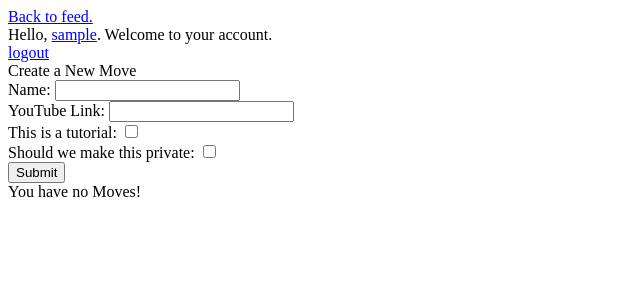
After one commit to marcusshepp/got_moves, a Django app: a page that uses templates/base.html in a window 1280 px wide. The commit adds this page. Shown: the top 300 px of the page, without its empty margins (0-640 px from the left). Run offline with Django 3.2, Linux system fonts and the light colour scheme; the visitor is signed in with stand-in values (Sample User, id 1); data comes from the database, SQL or seed files in the repository; data that the repository does not hold is empty.

Commit message:
feed + profile

```diff
--- a/accounts/views.py
+++ b/accounts/views.py
@@ -27,7 +27,7 @@ class Login(View):
                 if user.is_active:
                     login(request, user)
                     user.is_authenticated = True
-                    return redirect(reverse_lazy("main"))
+                    return redirect(reverse_lazy("feed"))
             else: data["invalid"] = True
         else: data["invalid"] = True
         data["form"] = LoginForm
@@ -46,7 +46,7 @@ class Registeration(View):
         context = dict()
         if form.is_valid:
             form.save()
-            return redirect(reverse_lazy("main"))
+            return redirect(reverse_lazy("feed"))
         else:
             context["invalid"] = True
             return render(request, "accounts/login.html", context)
--- a/got_moves/urls.py
+++ b/got_moves/urls.py
@@ -15,9 +15,11 @@ Including another URLconf
 """
 from django.conf.urls import url
 from django.contrib import admin
+from django.contrib.auth.views import logout_then_login
 
 from main.views import (
-    foo,
+    feed,
+    profile,
     delete,
 )
 
@@ -27,11 +29,13 @@ from accounts.views import (
 )
 
 urlpatterns = [
-    url(r'^admin/', admin.site.urls),
-    url(r'^$', foo, name="main"),
+    url(r'^foo/', admin.site.urls),
+    url(r'^$', feed, name="feed"),
+    url(r'^profile/(?:(?P<username>\w+)/)$', profile, name="profile"),
     url(r'^delete/(?P<id>[0-9]+)/$', delete, name="delete"),
 
     # account
     url(r'^login/$', Login.as_view(), name="login"),
+    url(r'^logout/$', logout_then_login, name="logout"),
     url(r'^register/$', Registeration.as_view(), name="register"),
 ]
--- a/main/models.py
+++ b/main/models.py
@@ -13,7 +13,9 @@ class HasAUser(models.Model):
 
 class Move(HasAUser):
     name = models.CharField(max_length=50, blank=False, null=False)
-    youtube_link = models.CharField(max_length=1000, blank=True)
+    tutorial = models.BooleanField(default=False)
+    private = models.BooleanField(default=False)
+    youtube_link = models.CharField(max_length=1000, blank=True, unique=True)
     rating = models.IntegerField(null=True, blank=True)
     comments = models.ManyToManyField("Comment")
     def __unicode__(self):
--- a/main/views.py
+++ b/main/views.py
@@ -1,4 +1,5 @@
 from django.shortcuts import render, redirect
+from django.contrib.auth.models import User
 
 from .forms import (
     MoveForm,
@@ -9,27 +10,48 @@ from .models import (
     Comment,
 )
 
+def feed(request):
+    if request.user.is_anonymous():
+        return redirect("/login/")
+    data = dict()
+    data["moves"] = Move.objects.filter(private=False)
+    for move in data["moves"]:
+        print move.tutorial
+    return render(request, "main/feed.html", data)
 
-def foo(request):
+def profile(request, *args, **kwargs):
+    if request.user.is_anonymous():
+        return redirect("/login/")
     data = dict()
+    username = kwargs.get("username", None)
+    user_who_owns_account = User.objects.get(username=username)
+    data["user_who_owns_account"] = user_who_owns_account
+    data["owner_viewing"] = request.user.username == username
     if request.method == "GET":
         data["move_form"] = MoveForm
     else:
         move_form_data = dict()
         move_form_data["name"] = request.POST.get("name", None)
         move_form_data["youtube_link"] = request.POST.get("youtube_link", None)
+        tutorial = request.POST.get("tutorial", None)
+        if tutorial: move_form_data["tutorial"] = True
+        else: move_form_data["tutorial"] = False
+        private = request.POST.get("private", None)
+        if private: move_form_data["private"] = True
+        else: move_form_data["private"] = False
         move_form_data["user"] = request.user.id
         move_form = MoveForm(move_form_data)
         if move_form.is_valid():
             move_form.save()
-    data["moves"] = Move.objects.all()
+    if data["owner_viewing"]:
+        data["moves"] = Move.objects.filter(user=user_who_owns_account.id)
+    else: data["moves"] = Move.objects.filter(user=user_who_owns_account.id, private=False)
     print data["moves"]
-    return render(request, "base.html", data)
+    return render(request, "main/account.html", data)
 
 def delete(request, *args, **kwargs):
     data = dict()
     move_id = kwargs["id"]
-    print move_id
     Move.objects.get(id=move_id).delete()
     data["moves"] = Move.objects.all()
     return redirect("/")
--- a/templates/base.html
+++ b/templates/base.html
@@ -6,22 +6,6 @@
     </head>
     <body>
         {% block body %}
-        <form class="" action="" method="POST">
-            {% csrf_token %}
-            <div class="">
-                <label for="name">Name: </label>
-                <input type="text" name="name" value="" />
-            </div>
-            <div class="">
-                <label for="youtube_link">YouTube Link: </label>
-                <input type="text" name="youtube_link" value="" />
-            </div>
-            <input type="submit" value="Submit" />
-        </form>
-        {% for move in moves %}
-            <h4>{{ move.name }}</h4><a href="/delete/{{move.id}}">Delete</a>
-            <iframe width="560" height="315" src="https://www.youtube.com/embed/{{ move.youtube_link }}" frameborder="0" allowfullscreen></iframe>
-        {% endfor %}
         {% endblock body %}
     </body>
 </html>
--- /dev/null
+++ b/templates/main/account.html
@@ -0,0 +1,57 @@
+{% extends 'base.html' %}
+{% block body %}
+<a href="{% url 'feed' %}">Back to feed.</a>
+<div>
+    Hello, <a href="{% url 'profile' username=user.username %}">{{ user.username }}</a>.
+    {% if owner_viewing %}
+    Welcome to your account.
+    {% else %}
+    Welcome to {{user_who_owns_account}}'s profile.
+    {% endif %}
+</div>
+<a href="/logout/">logout</a>
+<div class="">Create a New Move</div>
+{% if owner_viewing %}
+    <form class="" action="" method="POST">
+        {% csrf_token %}
+        <div class="">
+            <label for="name">Name: </label>
+            <input type="text" name="name" value="" />
+        </div>
+        <div class="">
+            <label for="youtube_link">YouTube Link: </label>
+            <input type="text" name="youtube_link" value="" />
+        </div>
+        <div class="">
+            <label for="tutorial">This is a tutorial: </label>
+            <input type="checkbox" name="tutorial" value="1" />
+        </div>
+        <div class="">
+            <label for="private">Should we make this private: </label>
+            <input type="checkbox" name="private" value="1" />
+        </div>
+        <input type="submit" value="Submit" />
+    </form>
+{% else %}
+{% endif %}
+{% if moves.count %}
+    {% for move in moves %}
+        <div>{{ move.name }}</div>
+        <div class=""><a href="/delete/{{move.id}}">Delete</a></div>
+        {% if move.tutorial %}
+        <div class="">Tutorial</div>
+        {% endif %}
+        <div class="">
+        {% if move.private %}
+        private
+        {% else %}
+        public
+        {% endif %}
+        </div>
+        <iframe width="215" height="215" src="https://www.youtube.com/embed/{{ move.youtube_link }}" frameborder="0" allowfullscreen></iframe>
+        <br>
+    {% endfor %}
+{% else %}
+<div class="">You have no Moves!</div>
+{% endif %}
+{% endblock body %}
```
Also changed, not shown: main/forms.py (+6 -1 lines), templates/main/feed.html (added, +16 -0 lines), main/migrations/0001_initial.py, 1 other file.
